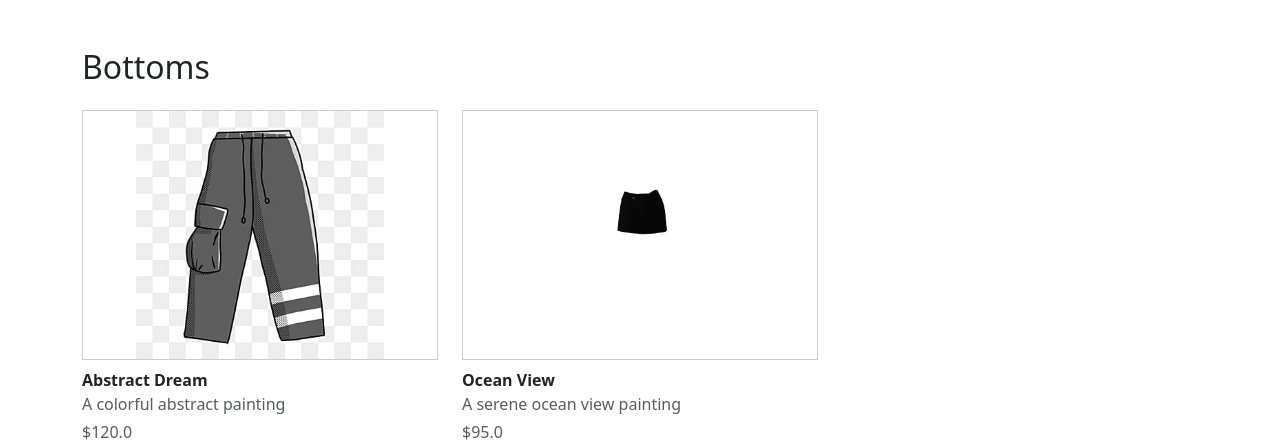
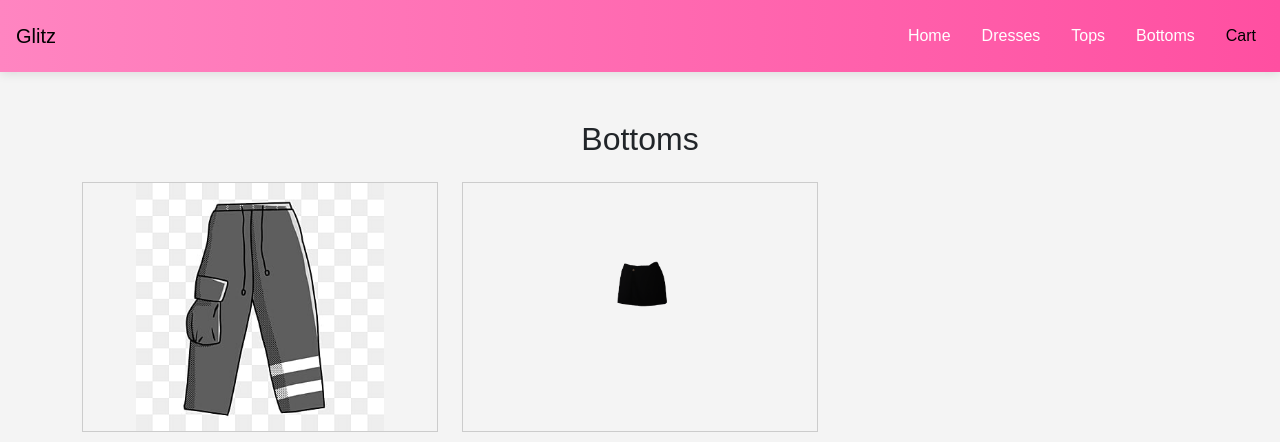
Before and after one commit to geetanshuk/glammy, a Flask app: page /bottoms in a window 1280 px wide. Shown: the top 442 px of the page. Run offline with Flask 3, Linux system fonts and the light colour scheme.

Commit message:
Added navbar across all pages

```diff
--- a/app/static/css/styles.css
+++ b/app/static/css/styles.css
@@ -167,3 +167,25 @@
   from {top: -300px; opacity: 0}
   to {top: 0; opacity: 1}
 }
+
+.custom-navbar {
+  background: linear-gradient(to right, #ff85c1, #ff4fa1);
+  padding: 1rem;
+  box-shadow: 0 2px 10px rgba(0, 0, 0, 0.1);
+}
+
+.custom-navbar .navbar-brand,
+.custom-navbar .nav-link {
+  color: black !important;
+  font-weight: 500;
+  transition: color 0.3s ease;
+}
+
+.custom-navbar .nav-link:hover,
+.custom-navbar .nav-link.active {
+  color: white !important; /* Gold on hover or active */
+}
+
+.custom-navbar .nav-item {
+  margin-left: 15px;
+}
--- a/app/static/js/script.js
+++ b/app/static/js/script.js
@@ -11,6 +11,10 @@
     if (event.target == modal) {
         modal.style.display = "none";
     }
+}
+
+function navBar() {
+
 }
 
 // Load cart from localStorage
--- a/app/templates/bottoms.html
+++ b/app/templates/bottoms.html
@@ -2,11 +2,13 @@
 <html lang="en">
 <head>
     <meta charset="UTF-8">
-    <title>Dresses</title>
+    <title>Bottoms</title>
+    <link href="https://cdn.jsdelivr.net/npm/bootstrap@5.3.0/dist/css/bootstrap.min.css" rel="stylesheet">
     <link rel="stylesheet" href="{{ url_for('static', filename='css/styles.css') }}">
-    <link href="https://cdn.jsdelivr.net/npm/bootstrap@5.3.0/dist/css/bootstrap.min.css" rel="stylesheet">
+    <script src="{{ url_for('static', filename='js/script.js') }}" defer></script>
 </head>
 <body>
+    {% include 'navbar.html' %}
     <div class="container mt-5">
         <h2 class="mb-4">Bottoms</h2>
         <div class="row">
--- a/app/templates/dresses.html
+++ b/app/templates/dresses.html
@@ -3,10 +3,12 @@
 <head>
     <meta charset="UTF-8">
     <title>Dresses</title>
+    <link href="https://cdn.jsdelivr.net/npm/bootstrap@5.3.0/dist/css/bootstrap.min.css" rel="stylesheet">
     <link rel="stylesheet" href="{{ url_for('static', filename='css/styles.css') }}">
-    <link href="https://cdn.jsdelivr.net/npm/bootstrap@5.3.0/dist/css/bootstrap.min.css" rel="stylesheet">
+    <script src="{{ url_for('static', filename='js/script.js') }}" defer></script>
 </head>
 <body>
+    {% include 'navbar.html' %}
     <div class="container mt-5">
         <h2 class="mb-4">Dresses</h2>
         <div class="row">
--- a/app/templates/index.html
+++ b/app/templates/index.html
@@ -9,6 +9,9 @@
   <script src="{{ url_for('static', filename='js/script.js') }}" defer></script>
 </head>
 <body>
+
+<!-- Navbar -->
+  {% include 'navbar.html' %}
   <h1>Glitz</h1>
 
   <!-- Modal -->
--- /dev/null
+++ b/app/templates/navbar.html
@@ -0,0 +1,26 @@
+<nav class="navbar navbar-expand-lg custom-navbar">
+    <a class="navbar-brand" href="{{ url_for('index') }}">Glitz</a>
+    <button class="navbar-toggler" type="button" data-bs-toggle="collapse" data-bs-target="#navbarNav">
+      <span class="navbar-toggler-icon"></span>
+    </button>
+
+    <div class="collapse navbar-collapse justify-content-end" id="navbarNav">
+      <ul class="navbar-nav">
+        <li class="nav-item">
+          <a class="nav-link active" href="{{ url_for('index') }}">Home</a>
+        </li>
+        <li class="nav-item">
+          <a class="nav-link active" href="{{ url_for('dresses') }}">Dresses</a>
+        </li>
+        <li class="nav-item">
+          <a class="nav-link active" href="{{ url_for('tops') }}">Tops</a>
+        </li>
+        <li class="nav-item">
+          <a class="nav-link active" href="{{ url_for('bottoms') }}">Bottoms</a>
+        </li>
+        <li class="nav-item">
+          <a class="nav-link" href="{{ url_for('viewCart') }}">Cart</a>
+        </li>
+      </ul>
+    </div>
+  </nav>
--- a/app/templates/tops.html
+++ b/app/templates/tops.html
@@ -3,10 +3,12 @@
 <head>
     <meta charset="UTF-8">
     <title>Dresses</title>
+    <link href="https://cdn.jsdelivr.net/npm/bootstrap@5.3.0/dist/css/bootstrap.min.css" rel="stylesheet">
     <link rel="stylesheet" href="{{ url_for('static', filename='css/styles.css') }}">
-    <link href="https://cdn.jsdelivr.net/npm/bootstrap@5.3.0/dist/css/bootstrap.min.css" rel="stylesheet">
+    <script src="{{ url_for('static', filename='js/script.js') }}" defer></script>
 </head>
 <body>
+    {% include 'navbar.html' %}
     <div class="container mt-5">
         <h2 class="mb-4">Tops</h2>
         <div class="row">
--- a/app/templates/view_cart.html
+++ b/app/templates/view_cart.html
@@ -9,6 +9,7 @@
   <script src="{{ url_for('static', filename='js/script.js') }}" defer></script>
 </head>
 <body class="bg-light">
+    {% include 'navbar.html' %}
 
   <div class="container py-5">
     <h2 class="mb-4 text-center">🛒 Your Shopping Cart</h2>
```
